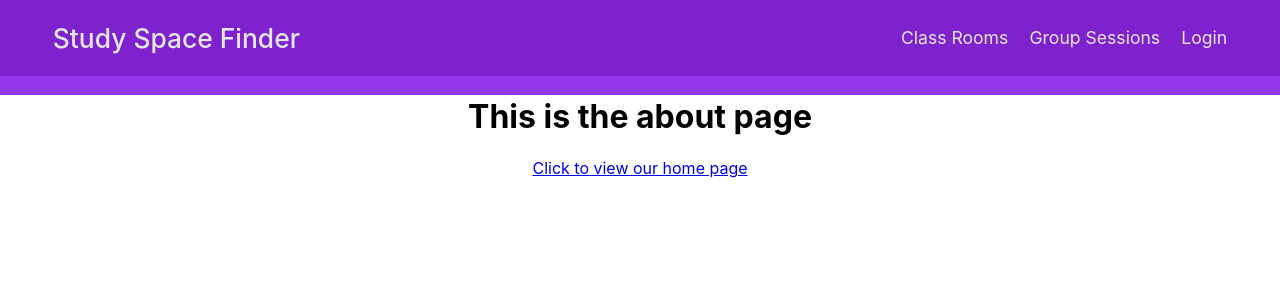
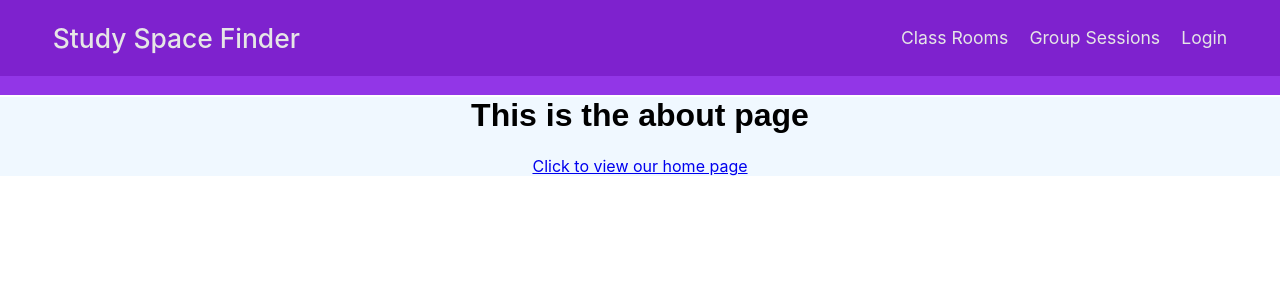
Before and after one commit to VikeLabs/StudySpaceFinder, a React (Create React App) app: page /about in a window 1280 px wide. Shown: the top 300 px of the page. Built offline with nearby package versions, Linux system fonts and the light colour scheme.

Commit message:
Started with the basics, unsure about file structure

```diff
--- /dev/null
+++ b/src/components/About/css/about.module.css
@@ -0,0 +1,7 @@
+.div {
+    background-color: aliceblue;
+}
+
+.h1 {
+    font-family: sans-serif;
+}
--- a/src/components/About/index.tsx
+++ b/src/components/About/index.tsx
@@ -1,10 +1,11 @@
 import React from 'react'
 import { Link } from 'react-router-dom'
+import styles from './css/about.module.css';
 
 function About() {
     return (
-        <div>
-            <h1>This is the about page</h1>
+        <div className={styles.div}>
+            <h1 className={styles.h1}>This is the about page</h1>
             <Link to="/">Click to view our home page</Link>
         </div>
     )
```
